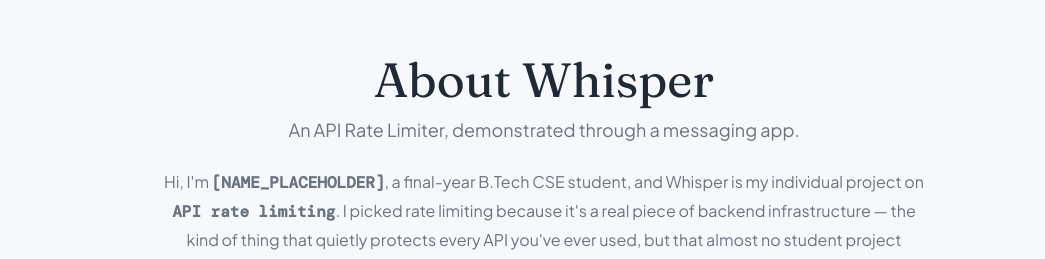
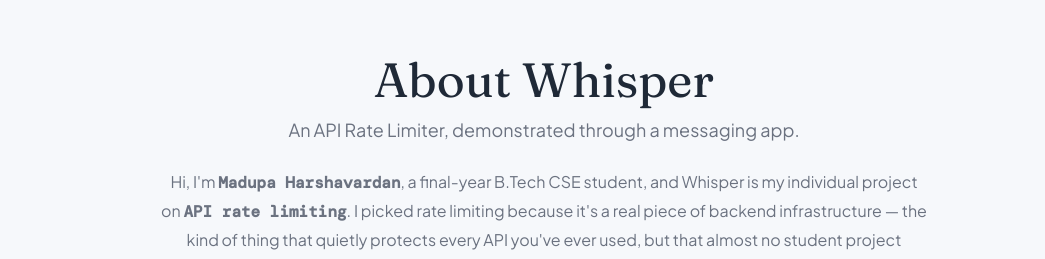
Before and after one commit to Harsha333hhh/API-Rate-Limiter-Backend-Architecture-, a React (Vite) app in the folder frontend/: page /about in a window 1280 px wide. Shown: the top 259 px of the page, without its empty margins (96-1141 px from the left). Built offline with nearby package versions, Linux system fonts and the light colour scheme; no server answers.

Commit message:
chore(frontend): insert author name into About page

```diff
--- a/frontend/src/pages/About.jsx
+++ b/frontend/src/pages/About.jsx
@@ -12,7 +12,7 @@ export default function About() {
           <h1 className="font-display text-4xl md:text-5xl mb-3">About Whisper</h1>
           <p className="text-lg text-text-secondary">An API Rate Limiter, demonstrated through a messaging app.</p>
           <p className="mt-6 text-base leading-7 text-text-secondary max-w-3xl mx-auto">
-            Hi, I'm <strong><code>[NAME_PLACEHOLDER]</code></strong>, a final-year B.Tech CSE student, and Whisper is my individual project on <strong><code>API rate limiting</code></strong>. I picked rate limiting because it's a real piece of backend infrastructure — the kind of thing that quietly protects every API you've ever used, but that almost no student project actually builds from scratch.
+            Hi, I'm <strong><code>Madupa Harshavardan</code></strong>, a final-year B.Tech CSE student, and Whisper is my individual project on <strong><code>API rate limiting</code></strong>. I picked rate limiting because it's a real piece of backend infrastructure — the kind of thing that quietly protects every API you've ever used, but that almost no student project actually builds from scratch.
           </p>
 
           <p className="mt-3 text-base leading-7 text-text-secondary max-w-3xl mx-auto">
```
